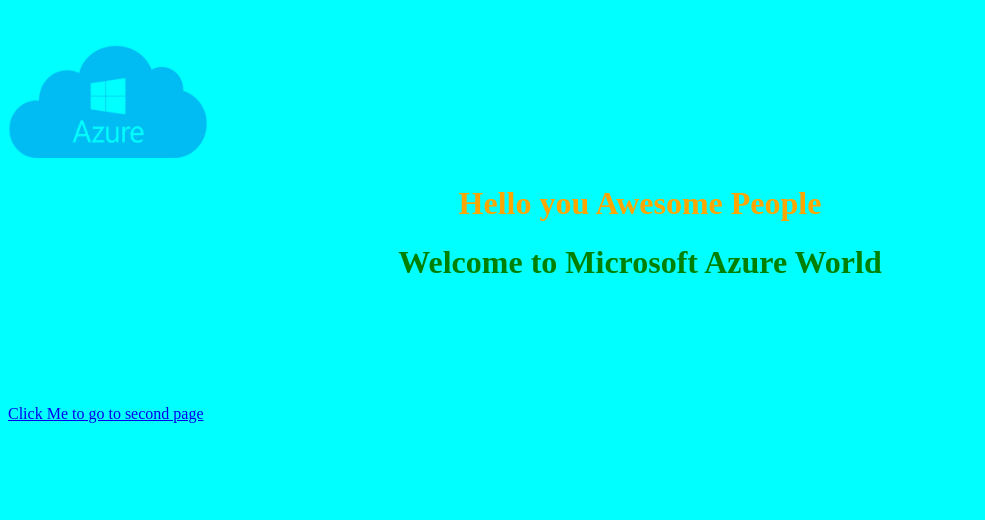
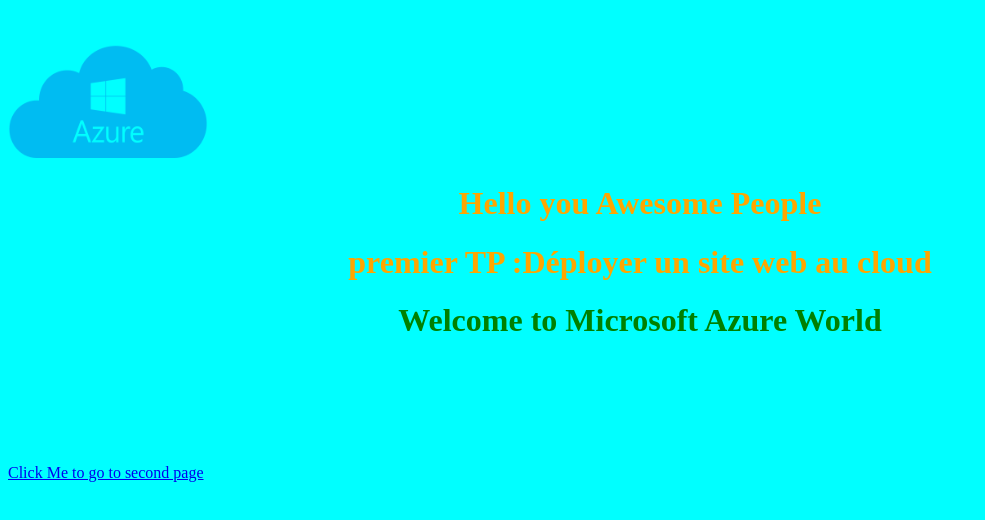
Before and after one commit to Dija-67/my-first-static-web-app, a plain HTML site: page src/index.html in a window 1280 px wide. Shown: the whole page, without its empty margins (0-985 px from the left). Drawn offline with Linux system fonts and the light colour scheme.

Commit message:
Update index.html

```diff
--- a/src/index.html
+++ b/src/index.html
@@ -12,6 +12,8 @@
 	<center>
 		<h1><font color="orange">Hello you Awesome People</h1>
 
+		<h1>premier TP :Déployer un site web au cloud</h1>
+
 		<h1><font color="green">Welcome to Microsoft Azure World</h1>
 	<br><br>
 		<marquee><h2><font color="red"> Microsoft Web Project </font></h2></marquee>
```
